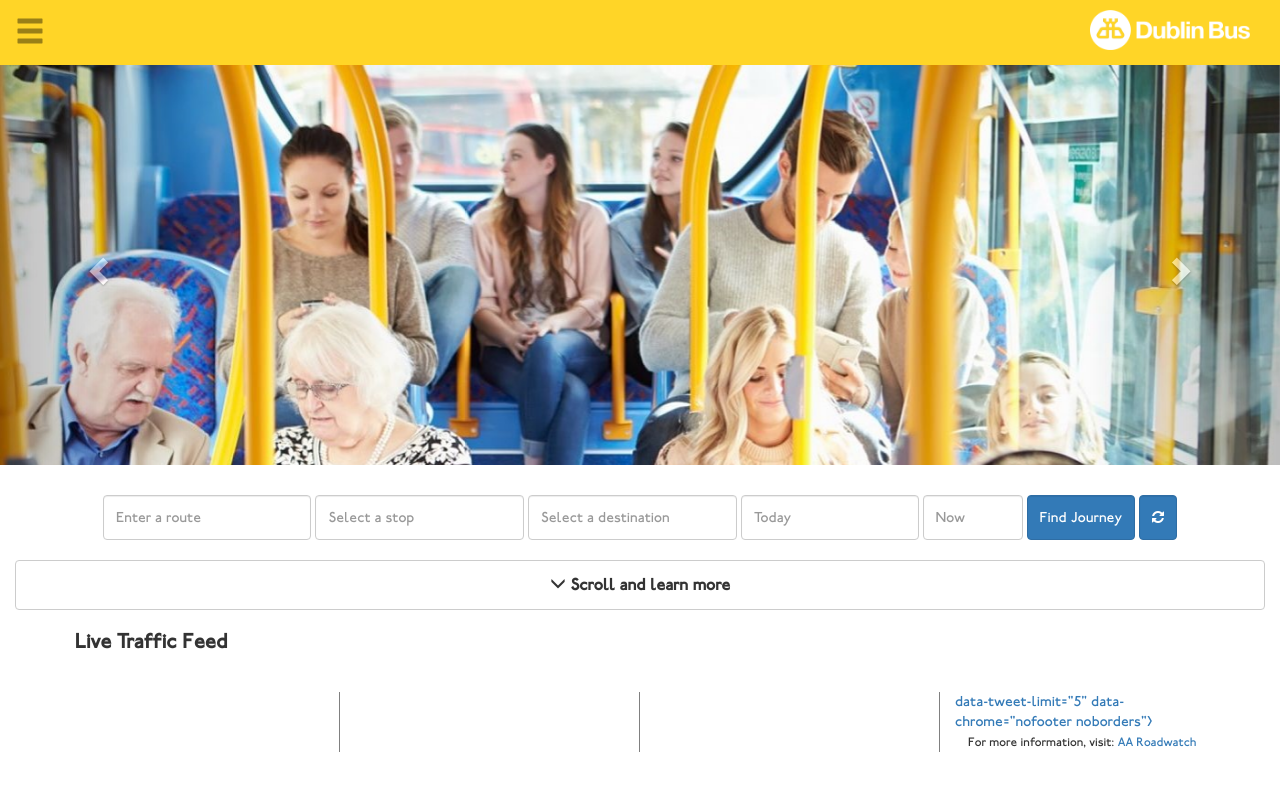
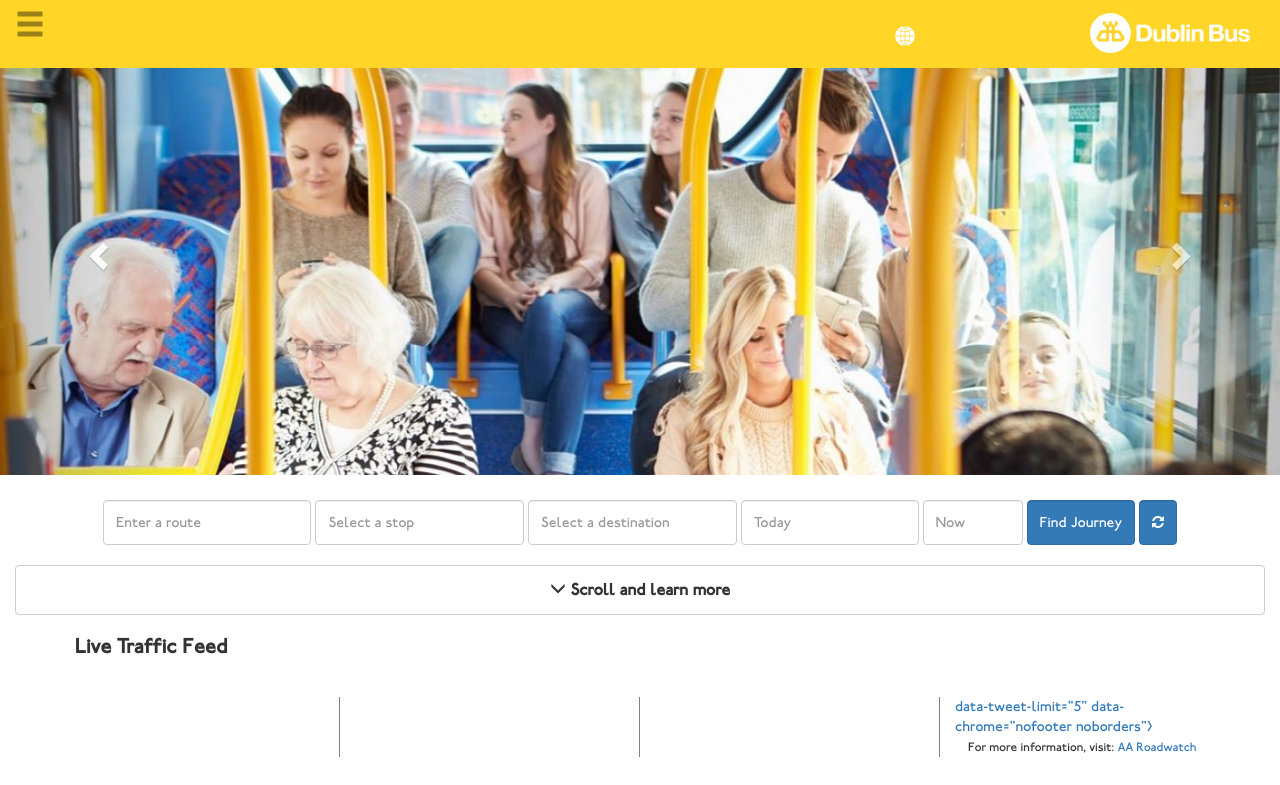
Before and after one commit to minogud2/dublinbusproject2017, a Django app: page /dublinbuspredict/ in a window 1280 px wide. Shown: the top 785 px of the page. Run offline with Django 3.2, Linux system fonts and the light colour scheme; data that the repository does not hold is empty; parts of the project's set-up code (start-up, migrations or seed data) failed here and were passed over; some libraries are stand-ins or nearby versions.

Commit message:
language bar added and styled

```diff
--- a/dublinbusjourney/dublinbuspredict/static/dublinbuspredict/css/style.css
+++ b/dublinbusjourney/dublinbuspredict/static/dublinbuspredict/css/style.css
@@ -5,6 +5,18 @@
 }
 
 @media screen and (max-width:480px) {
+
+	#google_translate_element div.goog-te-gadget-simple{
+	display: none;
+	}
+
+	#translate_icon{
+	display: none;
+	}
+
+	#google_translate_element{
+	display: none;
+	}
   #db_logo {
     display: none;
   }
@@ -39,6 +51,7 @@
 
 /* Multiple Pages - Navigation bar. */
 .navbar-fixed-top{
+	display: block;
     width: 100%;
     background-color: #FFD527;
     color: white;
@@ -46,7 +59,8 @@
 
 .navbar-nav {
     width: 100%;
-    height: 65px;
+    top: -7px;
+    height: 75px;
     background-color: #FFD527;
     position: absolute;
     display: block;
@@ -60,6 +74,8 @@
 .navbar-nav > li.navbar-right {
     float: right !important;
     margin-right: 30px;
+    width: 355px;
+    display: block;
 }
 
 .glyphicon-menu-hamburger {
@@ -77,6 +93,57 @@
     color: rgba(0,0,0,0.4);
 }
 
+/* Translation Bar*/
+
+#translate_logo{
+	height: 20px;
+	width: 20px;
+	display: inline-block;
+}
+
+#translate_icon{
+	margin-top: 32px;
+	position: absolute;
+}
+
+#google_translate_element{
+	font-family: London-Tube;
+	z-index: 1000;
+	top: 30px;
+    right: 200px;
+    bottom: 35px;
+    position: absolute;
+    display: flex;
+    background-color: #FFD527;
+}
+
+#google_translate_element div.goog-te-gadget-simple{
+    border: 0px;
+	background-color:#FFD527;
+	font-family: London-Tube;
+
+}
+
+#google_translate_element div.goog-te-gadget-simple a.goog-te-menu-value {
+	font-family: London-Tube;
+		text-decoration-color: #808080;
+	}
+
+#google_translate_element div.goog-te-gadget-simple a.goog-te-menu-value span{
+	color:white;
+	font-family: London-Tube;
+		text-decoration-color: #808080;
+	}
+
+#google_translate_element div.goog-te-gadget-simple a.goog-te-menu-value span:hover{
+	color:#ffffff;
+	text-decoration: underline;
+	text-decoration-color: #808080;
+	}
+
+.goog-te-gadget-icon{
+	display:none !important;
+	}
 
 /* Multiple Pages - Navigation Bar - Changes the colour when you hover over in Responsive mode */
 .navbar-toggle {
@@ -94,9 +161,11 @@
 
 /* Multiple Pages - Logo for Dublin Bus*/
 #db_logo{
-    margin-top: 10px;
     width: 160px;
-    height: 40px;
+    height: 40px;`
+    display: inline-block;
+    float: right;
+    margin-top: 20px;
 }
 
 
@@ -252,16 +321,7 @@
     width: 180px;
 }
 
-
-
-
 /* index.html */
-#google_translate_element {
-	right: 0;
-	position: absolute;
-	top: 65px;
-	background-color: #FFD527;
-}
 
 #primary{
     position: relative;
@@ -273,11 +333,11 @@
 }
 
 #my-carousel{
-	margin-top: 65px;
-    height:400px;
-    max-height:400px;
+	top: 25px;
+    height: 100%;
+    max-height:450px;
     overflow: hidden;
-    margin-bottom: -60px;
+    position: relative;
 }
 
 #scrollpage{
@@ -393,7 +453,7 @@
 
 /* index.html - Form */
 .my-index-form{
-	margin-top: 90px;
+	margin-top: 50px;
 	margin-bottom: 30px;
 }
 #time-input-index{
@@ -544,12 +604,9 @@
 
 
 /* tickets_fares.html */
-.my-tickets-photo{
-    margin-top: 40px;
-}
 
 #my-ticket-body{
-	margin-bottom: 60px;
+	margin-bottom: 30px;
 }
 
 .my-ticket-heading-container{
--- a/dublinbusjourney/dublinbuspredict/static/dublinbuspredict/js/main.js
+++ b/dublinbusjourney/dublinbuspredict/static/dublinbuspredict/js/main.js
@@ -1,7 +1,8 @@
 window.onload = function(){
     openNav();
     closeNav();
-    loadTwitter;
+    loadTwitter();
+    googleTranslateElementInit();
 };
 
 // functions for opening and closing navbar
@@ -16,6 +17,14 @@
 function closeNav() {
     document.getElementById("mySidenav").style.width = "0";
 }
+
+//functions to load in google language bar
+function googleTranslateElementInit() {
+    new google.translate.TranslateElement({pageLanguage: 'en',
+    includedLanguages: 'en,es,fr,it,ja,ko,pt,ru',
+    layout: google.translate.TranslateElement.InlineLayout.SIMPLE},
+    'google_translate_element');
+			}
 
 // function for loading in twitter data from python script for AA roadwatch.
 // The last 9 tweets displayed from the account.
--- a/dublinbusjourney/dublinbuspredict/templates/dublinbuspredict/index.html
+++ b/dublinbusjourney/dublinbuspredict/templates/dublinbuspredict/index.html
@@ -23,6 +23,9 @@
         <!-- Font awesome loading/spinner icon-->
         <link rel="stylesheet" href="https://cdnjs.cloudflare.com/ajax/libs/font-awesome/4.7.0/css/font-awesome.min.css">
 
+        <!-- Load google translate bar-->
+        <script type="text/javascript" src="https://translate.google.com/translate_a/element.js?cb=googleTranslateElementInit"></script>
+
 		<!-- Loading in static files -->
         {% load staticfiles %}
         <link rel="stylesheet" type="text/css" href="{% static 'dublinbuspredict/css/style.css' %}" />
@@ -47,8 +50,16 @@
                             <a href="#" class="custom-white" style="cursor:pointer"  onclick="openNav()">
                                 <span class="glyphicon glyphicon-menu-hamburger"></span>
                             </a></li>
+                           <li class="navbar-center" >
+
                         {% load static %}
-                        <li class="navbar-right"><img id="db_logo" alt="Dublin Bus Logo" src="{% static 'dublinbuspredict/css/images/dblogo.png' %}" class="img-responsive" ></li>
+                        <li class="navbar-right">
+                        <!-- Google Translation -->
+                        <div id="translate_icon">
+                        <img id="translate_logo" alt="Translate logo" src="{% static 'dublinbuspredict/css/images/translate.png' %}" class="img-responsive" >
+                          </div>
+                            <div id="google_translate_element"></div>
+                        <img id="db_logo" alt="Dublin Bus Logo" src="{% static 'dublinbuspredict/css/images/dblogo.png' %}" class="img-responsive" ></li>
                     </ul>
                 </div>
             </nav>
@@ -185,29 +196,6 @@
                 </a>
             </div>
         </div>
-        		<!-- Google Translation -->
-        		<script type="text/javascript">
-    		function googleTranslateElementInit() {
-        new google.translate.TranslateElement({pageLanguage: 'en', includedLanguages: 'en,es,fr,it,ja,ko,pt,ru',layout: google.translate.TranslateElement.InlineLayout.SIMPLE}, 'google_translate_element');
-
-}
-		</script>
-		<script type="text/javascript" src="http://translate.google.com/translate_a/element.js?cb=googleTranslateElementInit"></script>
-
-
-        <div id="google_translate_element" style="float:left; position: fixed;z-index: 1000; "></div>
-
-
-		<style>
-		div#google_translate_element div.goog-te-gadget-simple{background-color:#FFD527;}
-    		div#google_translate_element div.goog-te-gadget-simple a.goog-te-menu-value span{color:darkorange}
-
-   			 div#google_translate_element div.goog-te-gadget-simple a.goog-te-menu-value span:hover{color:#ffffff}
-
-            .goog-te-gadget-icon{display:none !important;}
-
-		</style>
-
 
         <div class="container-fluid" id="primary" onclick="closeNav()">
 		 	<!-- Twitter Information: Heading -->
```
Also changed, not shown: dublinbusjourney/dublinbuspredict/templates/dublinbuspredict/connections.html (+16 -26 lines), dublinbusjourney/dublinbuspredict/templates/dublinbuspredict/contact.html (+13 -23 lines), dublinbusjourney/dublinbuspredict/templates/dublinbuspredict/map.html (+13 -24 lines), dublinbusjourney/dublinbuspredict/templates/dublinbuspredict/tickets_fares.html (+13 -24 lines), dublinbusjourney/dublinbuspredict/templates/dublinbuspredict/tourism.html (+12 -23 lines), dublinbusjourney/dublinbuspredict/static/dublinbuspredict/css/images/translate.png (added).
